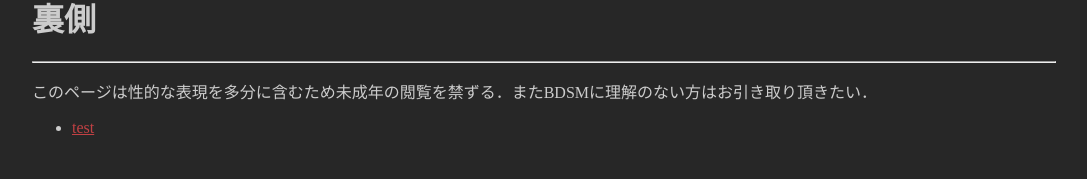
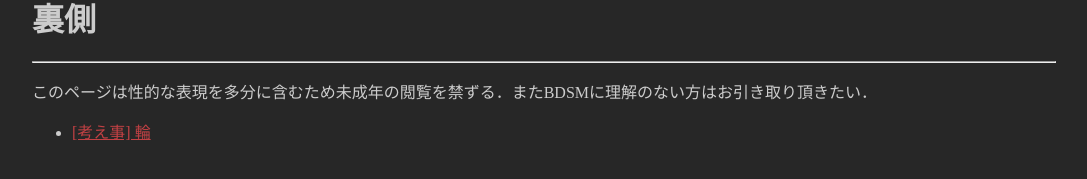
Before and after one commit to hihumi-riku/hihumi-riku.github.io, a Jekyll site: the page built from _posts/2019-11-27-others_list.md, in a window 1280 px wide. Shown: the part 134-313 px from the top of the page, without its empty margins (96-1183 px from the left). Built offline with Jekyll 4.4.1, drawn with Linux system fonts in a browser that asks for light colours.

Commit message:
Added date

```diff
--- a/_posts/2019-11-27-others_list.md
+++ b/_posts/2019-11-27-others_list.md
@@ -7,4 +7,4 @@ title: 裏側
 ---
 このページは性的な表現を多分に含むため未成年の閲覧を禁ずる．またBDSMに理解のない方はお引き取り頂きたい．
 
-- [test](test.html)
+- [[考え事] 輪](/2019/11/27/ring.html)
```
Also changed, not shown: _posts/2019-11-27-ring.md (+3 -0 lines).
